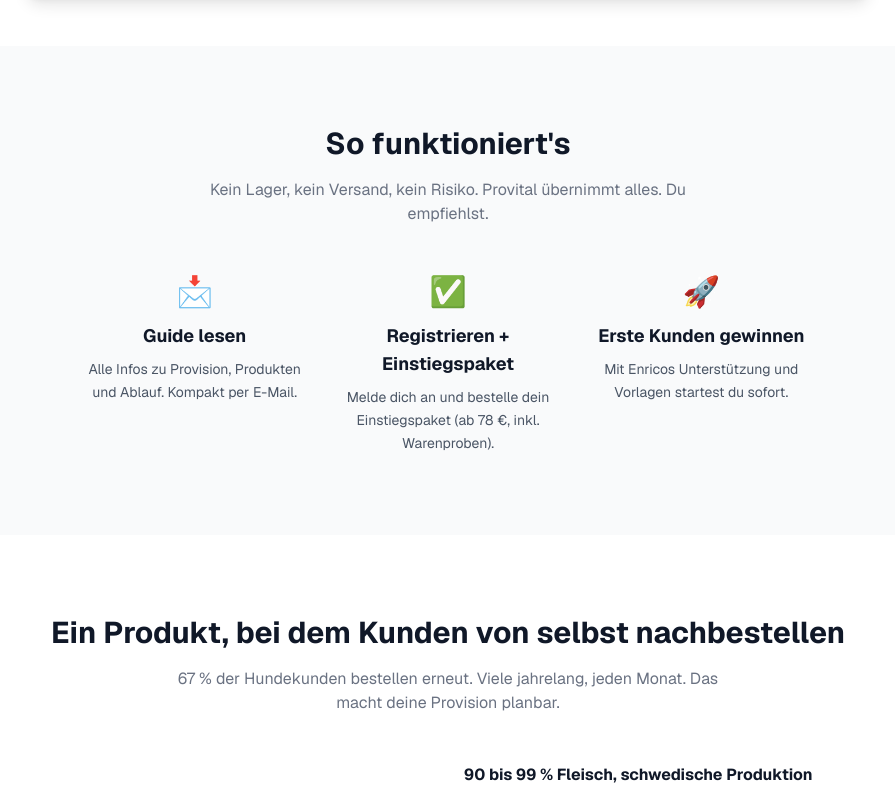
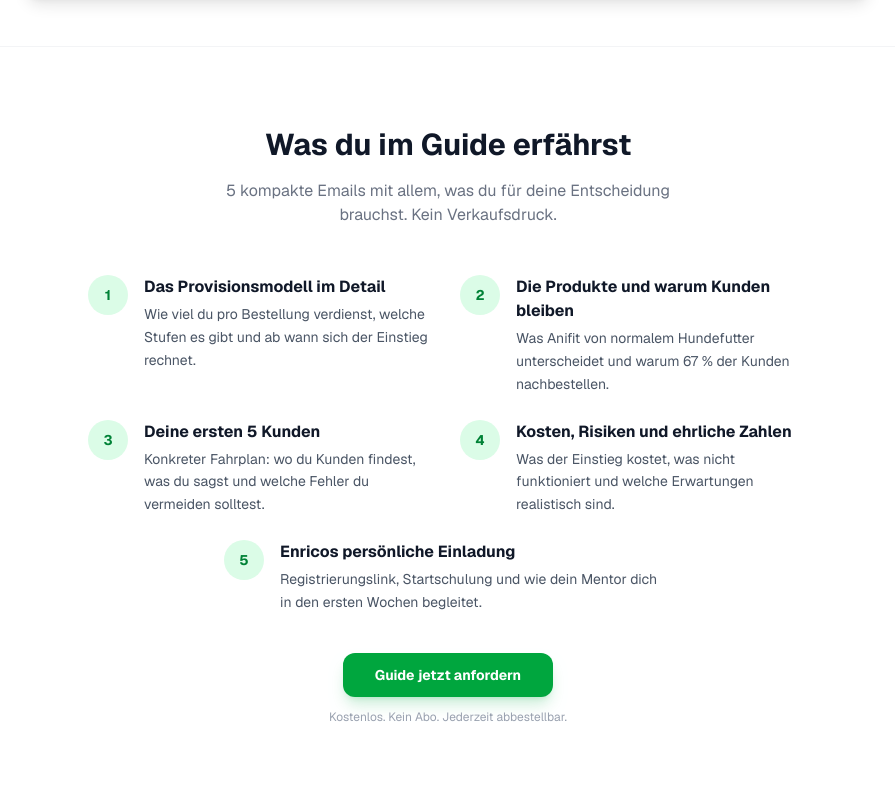
Before and after one commit to Rinacla/anifit-partner-funnel, a Next.js app: page / in a window 1280 px wide. Shown: the part 1060-1853 px from the top of the page, without its empty margins (192-1087 px from the left). Built offline with nearby package versions, Linux system fonts and the light colour scheme.

Commit message:
feat: Guide-Vorschau Sektion (5 Email-Inhalte + CTA) zwischen Lifestyle-Foto und So-funktionierts

```diff
--- a/app/page.tsx
+++ b/app/page.tsx
@@ -78,6 +78,41 @@ export default function Home() {
         <div className="mx-auto max-w-4xl px-6">
           <div className="rounded-2xl overflow-hidden shadow-lg">
             <Image src="/images/magazin-hero.jpg" alt="Enrico Bachmann mit Hund und Anifit Produkten" width={800} height={450} className="w-full h-auto" priority />
+          </div>
+        </div>
+      </section>
+
+      {/* Was du im Guide erfährst */}
+      <section className="py-20 border-t border-gray-100">
+        <div className="mx-auto max-w-3xl px-6">
+          <h2 className="text-3xl font-bold text-center mb-4">Was du im Guide erfährst</h2>
+          <p className="text-center text-gray-500 mb-12 max-w-lg mx-auto">
+            5 kompakte Emails mit allem, was du für deine Entscheidung brauchst. Kein Verkaufsdruck.
+          </p>
+          <div className="grid sm:grid-cols-2 gap-6">
+            {[
+              { num: "1", title: "Das Provisionsmodell im Detail", text: "Wie viel du pro Bestellung verdienst, welche Stufen es gibt und ab wann sich der Einstieg rechnet." },
+              { num: "2", title: "Die Produkte und warum Kunden bleiben", text: "Was Anifit von normalem Hundefutter unterscheidet und warum 67 % der Kunden nachbestellen." },
+              { num: "3", title: "Deine ersten 5 Kunden", text: "Konkreter Fahrplan: wo du Kunden findest, was du sagst und welche Fehler du vermeiden solltest." },
+              { num: "4", title: "Kosten, Risiken und ehrliche Zahlen", text: "Was der Einstieg kostet, was nicht funktioniert und welche Erwartungen realistisch sind." },
+              { num: "5", title: "Enricos persönliche Einladung", text: "Registrierungslink, Startschulung und wie dein Mentor dich in den ersten Wochen begleitet." },
+            ].map((item, i) => (
+              <div key={i} className={`flex gap-4 ${i === 4 ? "sm:col-span-2 sm:max-w-md sm:mx-auto" : ""}`}>
+                <div className="flex-shrink-0 w-10 h-10 bg-green-100 text-green-700 font-bold rounded-full flex items-center justify-center text-sm">
+                  {item.num}
+                </div>
+                <div>
+                  <h3 className="font-bold text-gray-900 mb-1">{item.title}</h3>
+                  <p className="text-sm text-gray-600 leading-relaxed">{item.text}</p>
+                </div>
+              </div>
+            ))}
+          </div>
+          <div className="mt-10 text-center">
+            <a href="#quiz" className="inline-block bg-green-600 text-white font-bold py-3 px-8 rounded-xl hover:bg-green-700 transition-colors text-sm shadow-lg shadow-green-600/20">
+              Guide jetzt anfordern
+            </a>
+            <p className="text-xs text-gray-400 mt-3">Kostenlos. Kein Abo. Jederzeit abbestellbar.</p>
           </div>
         </div>
       </section>
```
